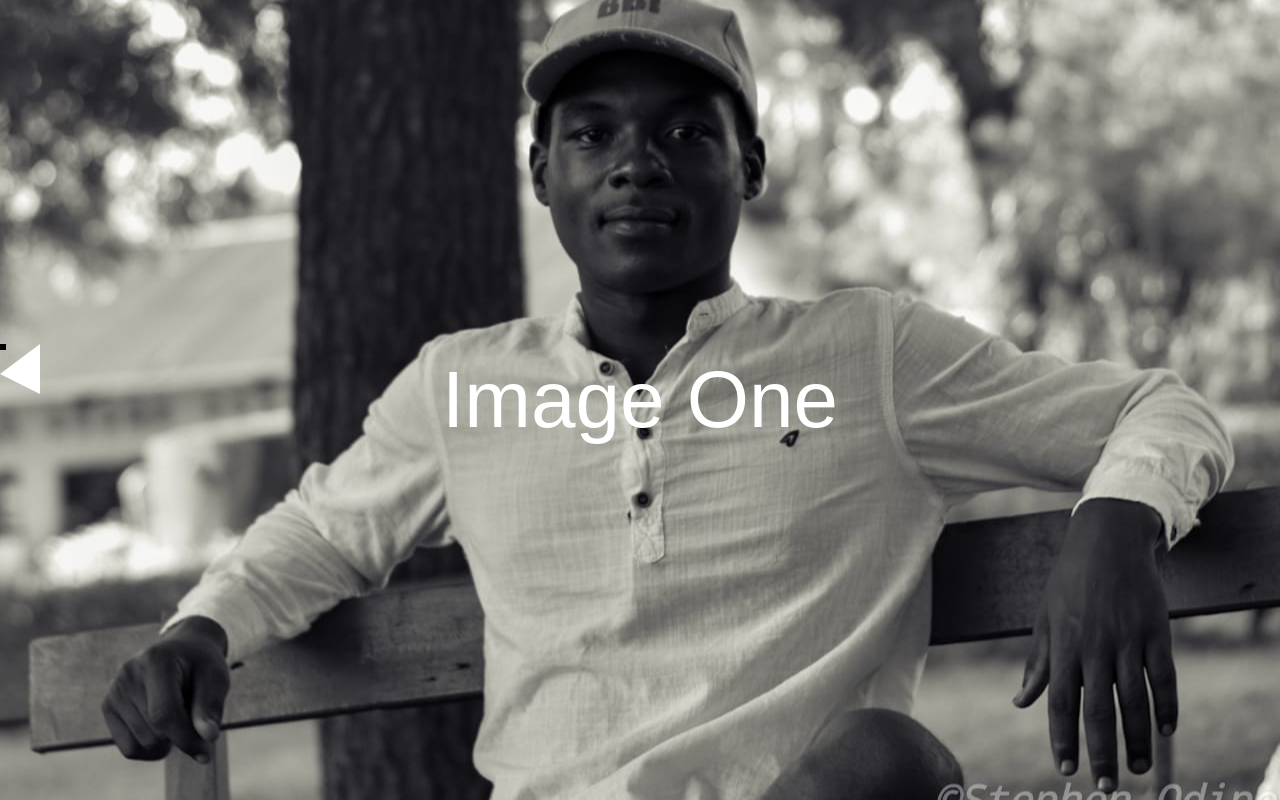
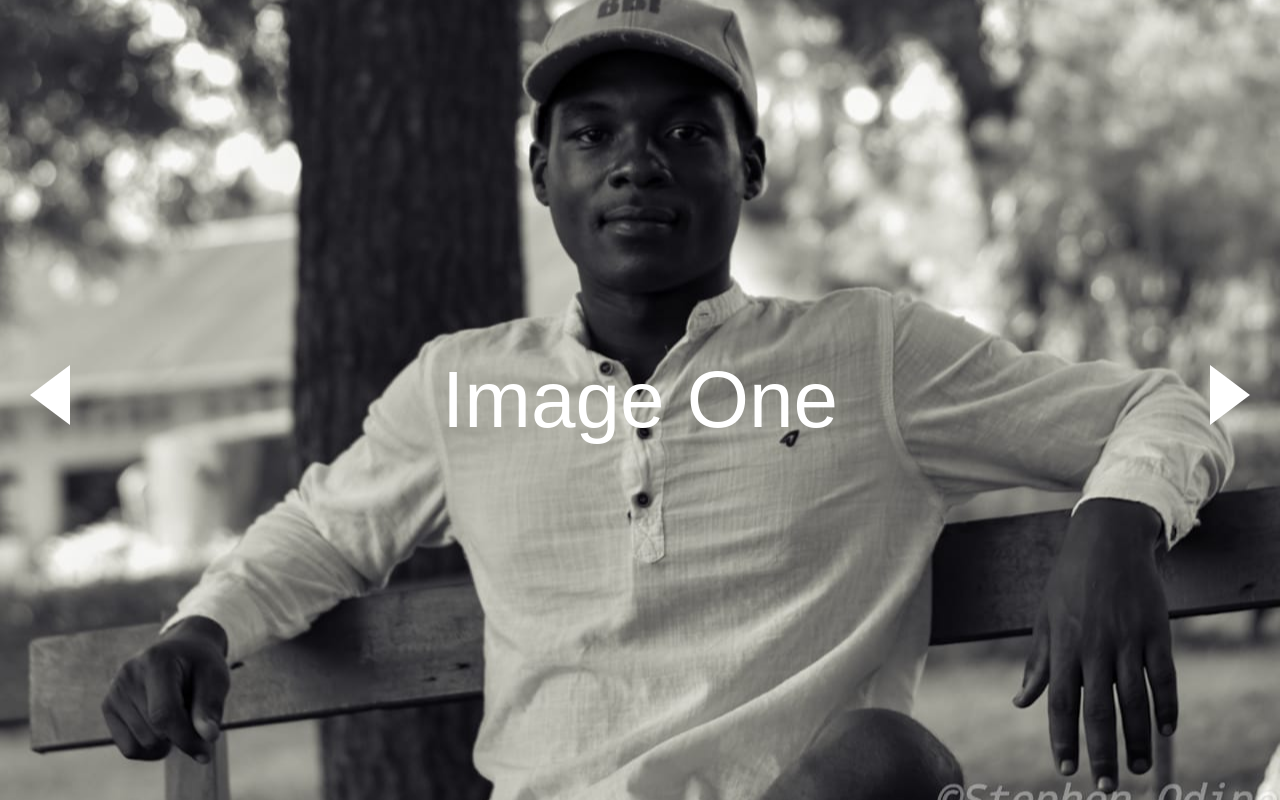
Before and after one commit to VinCoD/Image_Slider_JavaScript, a plain HTML site: page index.html in a window 1280 px wide. Drawn offline with Linux system fonts and the light colour scheme; grey boxes are pictures that could not be loaded.

Commit message:
Done with css, JS initial commit

```diff
--- a/index.html
+++ b/index.html
@@ -30,5 +30,9 @@
        </div>
        <div id="arrow-right" class="arrow"></div>
    </div>
+   <script>
+       let sliderImages = document.querySelectorAll('slide');
+
+   </script>
 </body>
 </html>
--- a/style.css
+++ b/style.css
@@ -43,13 +43,22 @@
     cursor: pointer;
     position: absolute;
     top: 50%;
-    margin-top: -56px;
+    margin-top: -35px;
     width: 0;
     height: 0;
     border-style: solid;
 }
 
 #arrow-left{
-    border-width: 30px 40px 20px 0;
+    border-width: 30px 40px 30px 0;
     border-color: transparent #FFF transparent transparent;
+    left: 0;
+    margin-left: 30px;
 }
+
+#arrow-right{
+    border-width: 30px 0 30px 40px;
+    border-color: transparent  transparent transparent #fff;
+    right: 0;
+    margin-right: 30px;
+}
```
